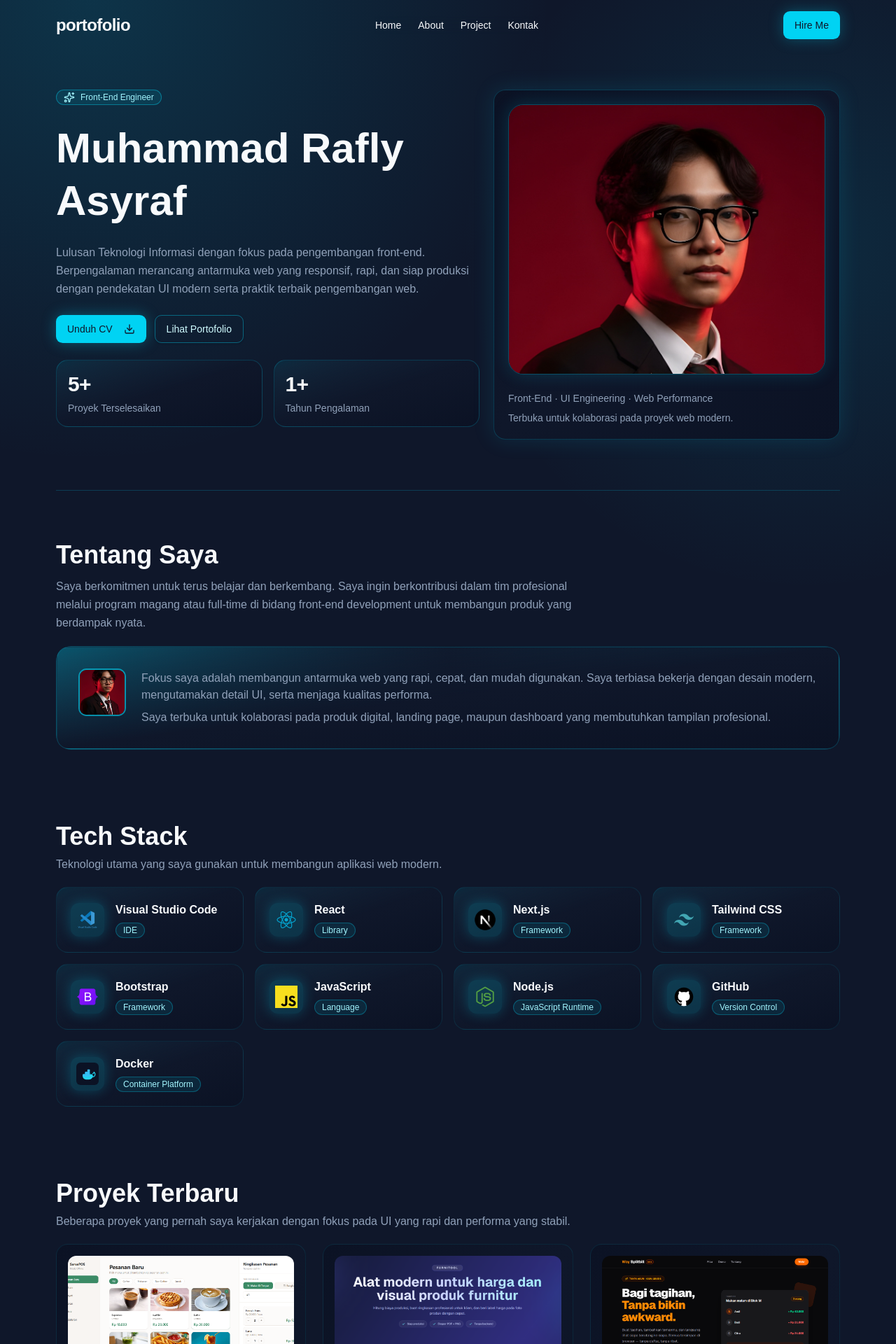
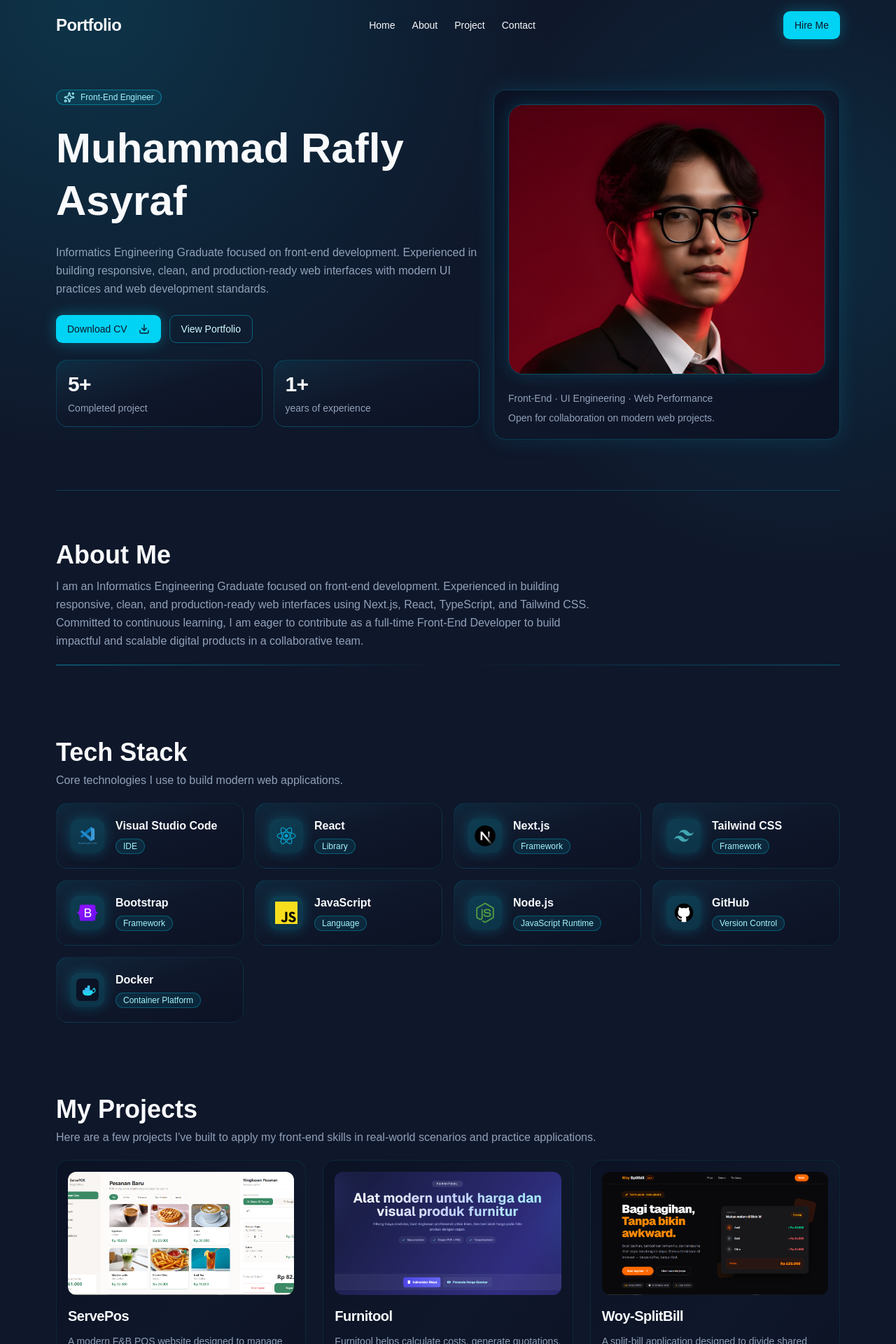
Before and after one commit to Rafly-Asyraf/PORTOFOLIO2, a React (Vite) app: page / in a window 1280 px wide. Shown: the top 1920 px of the page at 70% size. Built offline with nearby package versions, Linux system fonts and the light colour scheme.

Commit message:
refactor: translate App content to English and improve code formatting
Update the application text from Indonesian to English to improve international accessibility. Additionally, reformat imports and JSX structures for better readability and consistent code style.

```diff
--- a/src/App.tsx
+++ b/src/App.tsx
@@ -1,4 +1,9 @@
-import DataImage, { listTools, listProyek, type Project, type Tool } from "./data";
+import DataImage, {
+  listTools,
+  listProyek,
+  type Project,
+  type Tool,
+} from "./data";
 import { Button } from "@/components/ui/button";
 import {
   Card,
@@ -10,7 +15,14 @@ import {
 } from "@/components/ui/card";
 import { Badge } from "@/components/ui/badge";
 import { Separator } from "@/components/ui/separator";
-import { ArrowUpRight, Download, Mail, MessageCircle, Phone, Sparkles } from "lucide-react";
+import {
+  ArrowUpRight,
+  Download,
+  Mail,
+  MessageCircle,
+  Phone,
+  Sparkles,
+} from "lucide-react";
 import { motion } from "motion/react";
 
 function renderToolCard(tool: Tool) {
@@ -64,7 +76,9 @@ function renderProjectCard(proyek: Project) {
       </CardHeader>
       <CardContent className="space-y-3 p-4 pt-0">
         <CardTitle className="text-xl">{proyek.nama}</CardTitle>
-        <CardDescription className="text-slate-400">{proyek.desk}</CardDescription>
+        <CardDescription className="text-slate-400">
+          {proyek.desk}
+        </CardDescription>
         <div className="flex flex-wrap gap-2">
           {proyek.tools.map((tool, index) => renderProjectTool(tool, index))}
         </div>
@@ -106,38 +120,44 @@ function App() {
             Muhammad Rafly Asyraf
           </h1>
           <p className="text-base leading-relaxed text-slate-400">
-            Lulusan Teknologi Informasi dengan fokus pada pengembangan front-end.
-            Berpengalaman merancang antarmuka web yang responsif, rapi, dan siap
-            produksi dengan pendekatan UI modern serta praktik terbaik
-            pengembangan web.
+            Informatics Engineering Graduate focused on front-end development.
+            Experienced in building responsive, clean, and production-ready web
+            interfaces with modern UI practices and web development standards.
           </p>
           <div className="flex flex-wrap gap-3">
             <Button
               asChild
               className="bg-cyan-400 text-slate-900 shadow-[0_0_20px_rgba(6,182,212,0.4)] transition duration-200 ease-in-out hover:scale-[1.05] hover:bg-cyan-300"
             >
-              <a href="/assets/Muhammad-Rafly-Asyraf-CV-ATS.pdf" download="Muhammad Rafly Asyraf CV.pdf">
-                Unduh CV <Download className="ml-2 h-4 w-4" />
+              <a
+                href="/assets/Muhammad-Rafly-Asyraf-CV-ATS.pdf"
+                download="Muhammad Rafly Asyraf CV.pdf"
+              >
+                Download CV <Download className="ml-2 h-4 w-4" />
               </a>
             </Button>
             <Button
               asChild
               className="border border-cyan-400/40 bg-transparent text-cyan-100 transition duration-200 ease-in-out hover:scale-[1.05] hover:bg-cyan-400/10"
             >
-              <a href="#project">Lihat Portofolio</a>
+              <a href="#project">View Portfolio</a>
             </Button>
           </div>
           <div className="grid gap-4 sm:grid-cols-2">
             <Card className="border border-cyan-400/20 bg-gradient-to-br from-cyan-400/10 via-[#0f172a] to-[#0b1224] text-slate-50 shadow-[0_0_0_rgba(6,182,212,0)] transition duration-200 ease-in-out hover:-translate-y-1 hover:shadow-[0_12px_30px_rgba(6,182,212,0.2)]">
               <CardHeader className="p-4">
                 <CardTitle className="text-3xl">5+</CardTitle>
-                <CardDescription className="text-slate-400">Proyek Terselesaikan</CardDescription>
+                <CardDescription className="text-slate-400">
+                  Completed project
+                </CardDescription>
               </CardHeader>
             </Card>
             <Card className="border border-cyan-400/20 bg-gradient-to-br from-cyan-400/10 via-[#0f172a] to-[#0b1224] text-slate-50 shadow-[0_0_0_rgba(6,182,212,0)] transition duration-200 ease-in-out hover:-translate-y-1 hover:shadow-[0_12px_30px_rgba(6,182,212,0.2)]">
               <CardHeader className="p-4">
                 <CardTitle className="text-3xl">1+</CardTitle>
-                <CardDescription className="text-slate-400">Tahun Pengalaman</CardDescription>
+                <CardDescription className="text-slate-400">
+                  years of experience
+                </CardDescription>
               </CardHeader>
             </Card>
           </div>
@@ -160,7 +180,7 @@ function App() {
                 </div>
                 <div className="space-y-2 text-sm text-slate-400">
                   <p>Front-End · UI Engineering · Web Performance</p>
-                <p>Terbuka untuk kolaborasi pada proyek web modern.</p>
+                  <p>Open for collaboration on modern web projects.</p>
                 </div>
               </div>
             </CardContent>
@@ -172,37 +192,17 @@ function App() {
 
       <section id="about" className="space-y-5 py-6 md:py-8">
         <div className="max-w-3xl space-y-3">
-          <h2 className="text-3xl font-semibold md:text-4xl">Tentang Saya</h2>
+          <h2 className="text-3xl font-semibold md:text-4xl">About Me</h2>
           <p className="text-base leading-relaxed text-slate-400">
-            Saya berkomitmen untuk terus belajar dan berkembang. Saya ingin
-            berkontribusi dalam tim profesional melalui program magang atau
-            full-time di bidang front-end development untuk membangun produk yang
-            berdampak nyata.
+            I am an Informatics Engineering Graduate focused on front-end
+            development. Experienced in building responsive, clean, and
+            production-ready web interfaces using Next.js, React, TypeScript,
+            and Tailwind CSS. Committed to continuous learning, I am eager to
+            contribute as a full-time Front-End Developer to build impactful and
+            scalable digital products in a collaborative team.
           </p>
         </div>
-        <div className="rounded-2xl bg-gradient-to-r from-cyan-400/30 via-transparent to-cyan-400/20 p-[1px]">
-          <Card className="border border-cyan-400/20 bg-gradient-to-br from-cyan-400/5 via-[#0f172a] to-[#0b1224] text-slate-50 shadow-[0_0_0_rgba(6,182,212,0)] transition duration-200 ease-in-out hover:-translate-y-1 hover:shadow-[0_18px_40px_rgba(6,182,212,0.2)]">
-            <CardContent className="grid gap-6 p-6 md:grid-cols-[auto_1fr] md:p-8">
-              <img
-                src={DataImage.HeroImage}
-                alt="About"
-                className="h-16 w-16 rounded-md object-cover ring-2 ring-cyan-400/60"
-                loading="lazy"
-              />
-              <div className="space-y-2 text-slate-400">
-                <p>
-                  Fokus saya adalah membangun antarmuka web yang rapi, cepat, dan
-                  mudah digunakan. Saya terbiasa bekerja dengan desain modern,
-                  mengutamakan detail UI, serta menjaga kualitas performa.
-                </p>
-                <p>
-                  Saya terbuka untuk kolaborasi pada produk digital, landing page,
-                  maupun dashboard yang membutuhkan tampilan profesional.
-                </p>
-              </div>
-            </CardContent>
-          </Card>
-        </div>
+        <div className="rounded-2xl bg-gradient-to-r from-cyan-400/30 via-transparent to-cyan-400/20 p-[1px]"></div>
       </section>
 
       <motion.section
@@ -215,7 +215,7 @@ function App() {
         <motion.div className="space-y-2">
           <h2 className="text-3xl font-semibold md:text-4xl">Tech Stack</h2>
           <p className="text-base text-slate-400">
-            Teknologi utama yang saya gunakan untuk membangun aplikasi web modern.
+            Core technologies I use to build modern web applications.
           </p>
         </motion.div>
         <motion.div
@@ -238,10 +238,9 @@ function App() {
         transition={{ duration: 0.55, ease: "easeOut" }}
       >
         <motion.div className="space-y-2">
-          <h2 className="text-3xl font-semibold md:text-4xl">Proyek Terbaru</h2>
+          <h2 className="text-3xl font-semibold md:text-4xl">My Projects</h2>
           <p className="text-base text-slate-400">
-            Beberapa proyek yang pernah saya kerjakan dengan fokus pada UI yang
-            rapi dan performa yang stabil.
+            Here are a few projects I've built to apply my front-end skills in real-world scenarios and practice applications.
           </p>
         </motion.div>
         <motion.div
@@ -257,9 +256,9 @@ function App() {
 
       <section id="contact" className="space-y-5 py-6 md:py-8">
         <div className="space-y-2">
-          <h2 className="text-3xl font-semibold md:text-4xl">Kontak</h2>
+          <h2 className="text-3xl font-semibold md:text-4xl">Contact</h2>
           <p className="text-base text-slate-400">
-            Terbuka untuk diskusi kebutuhan proyek, peluang kerja, dan kolaborasi.
+            Open to project needs, full-time roles, and tech collaborations.
           </p>
         </div>
         <Card className="border border-cyan-400/20 bg-gradient-to-br from-cyan-400/5 via-[#0f172a] to-[#0b1224] text-slate-50 shadow-[0_0_0_rgba(6,182,212,0)]">
@@ -271,11 +270,11 @@ function App() {
                   href="mailto:rafly.asyraf9011@gmail.com"
                   className="transition duration-200 ease-in-out hover:text-cyan-300"
                 >
-                  rafly.asyraf9011@gmail.com
+                  raflyasyraf123@gmail.com
                 </a>
               </div>
               <div className="space-y-1 text-sm text-slate-400">
-                <p className="text-slate-200">Telepon</p>
+                <p className="text-slate-200">Telephone</p>
                 <a
                   href="tel:087819393004"
                   className="transition duration-200 ease-in-out hover:text-cyan-300"
@@ -289,15 +288,19 @@ function App() {
                 asChild
                 className="bg-cyan-400 text-slate-900 shadow-[0_0_20px_rgba(6,182,212,0.35)] transition duration-200 ease-in-out hover:scale-[1.05] hover:bg-cyan-300"
               >
-                <a href="mailto:rafly.asyraf9011@gmail.com">
-                  Kirim Email <Mail className="ml-2 h-4 w-4" />
+                <a href="mailto:raflyasyraf123@gmail.com">
+                  Send Email <Mail className="ml-2 h-4 w-4" />
                 </a>
               </Button>
               <Button
                 asChild
                 className="border border-cyan-400/40 bg-transparent text-cyan-100 transition duration-200 ease-in-out hover:scale-[1.05] hover:bg-cyan-400/10"
               >
-                <a href="https://wa.me/6287819393004" target="_blank" rel="noopener noreferrer">
+                <a
+                  href="https://wa.me/6287819393004"
+                  target="_blank"
+                  rel="noopener noreferrer"
+                >
                   WhatsApp <MessageCircle className="ml-2 h-4 w-4" />
                 </a>
               </Button>
@@ -306,7 +309,7 @@ function App() {
                 className="border border-cyan-400/40 bg-transparent text-cyan-100 transition duration-200 ease-in-out hover:scale-[1.05] hover:bg-cyan-400/10"
               >
                 <a href="tel:087819393004">
-                  Telepon <Phone className="ml-2 h-4 w-4" />
+                  Telephone <Phone className="ml-2 h-4 w-4" />
                 </a>
               </Button>
             </div>
--- a/src/components/layout/Footer.tsx
+++ b/src/components/layout/Footer.tsx
@@ -10,7 +10,7 @@ function Footer() {
         <div className="space-y-3">
           <h2 className="text-lg font-semibold text-slate-50">Portfolio</h2>
           <p className="text-sm leading-relaxed text-slate-400">
-            Terbuka untuk kolaborasi dalam pengembangan produk web modern berstandar tinggi.
+            Open for collaboration on building modern, high-standard web products.
           </p>
         </div>
 
@@ -32,13 +32,13 @@ function Footer() {
               href="#project"
               className="relative text-slate-400 transition duration-300 ease-out hover:text-cyan-300 after:absolute after:bottom-0 after:left-0 after:h-0.5 after:w-0 after:bg-cyan-400 after:transition-all after:duration-300 hover:after:w-full"
             >
-              Project
+              Projects
             </a>
             <a
               href="#contact"
               className="relative text-slate-400 transition duration-300 ease-out hover:text-cyan-300 after:absolute after:bottom-0 after:left-0 after:h-0.5 after:w-0 after:bg-cyan-400 after:transition-all after:duration-300 hover:after:w-full"
             >
-              Kontak
+              Contact
             </a>
           </nav>
 
@@ -46,7 +46,6 @@ function Footer() {
             {[
               { href: "#", icon: "ri-github-fill", label: "GitHub" },
               { href: "#", icon: "ri-instagram-fill", label: "Instagram" },
-              { href: "#", icon: "ri-reddit-fill", label: "Reddit" },
               { href: "#", icon: "ri-youtube-fill", label: "YouTube" },
             ].map((social) => (
               <Button
@@ -65,7 +64,7 @@ function Footer() {
       </div>
 
       <div className="space-y-4 border-t border-slate-800/50 pt-6 text-center text-xs text-slate-500">
-        <p>Dibangun dengan fokus pada kualitas — React, Vite, Tailwind CSS, TypeScript</p>
+        <p>Built with quality and detail in mind. — React, Vite, Tailwind CSS, TypeScript</p>
         <p>© 2026 Muhammad Rafly Asyraf. All rights reserved.</p>
       </div>
     </footer>
--- a/src/components/layout/Navbar.tsx
+++ b/src/components/layout/Navbar.tsx
@@ -47,7 +47,7 @@ function Navbar() {
     >
       <div className="logo">
         <h1 className="text-2xl font-semibold tracking-tight text-slate-50">
-          portofolio
+          Portfolio
         </h1>
       </div>
       <AnimatePresence>
@@ -91,7 +91,7 @@ function Navbar() {
             onClick={() => setMenuOpen(false)}
             className="relative text-sm font-medium text-slate-50 transition duration-200 ease-in-out hover:text-cyan-300 md:after:absolute md:after:-bottom-1 md:after:left-0 md:after:h-[2px] md:after:w-0 md:after:bg-cyan-400 md:after:transition-all md:after:duration-300 md:hover:after:w-full"
           >
-            Kontak
+            Contact
           </a>
         </li>
         <li className="w-full md:hidden">
--- a/tsconfig.json
+++ b/tsconfig.json
@@ -11,9 +11,8 @@
     "isolatedModules": true,
     "resolveJsonModule": true,
     "types": ["vite/client", "react", "react-dom"],
-    "baseUrl": ".",
     "paths": {
-      "@/*": ["src/*"]
+      "@/*": ["./src/*"]
     }
   },
   "include": ["src"]
```
Also changed, not shown: src/data/index.ts (+5 -5 lines). Lines whose indentation alone changed are shown as unchanged.
